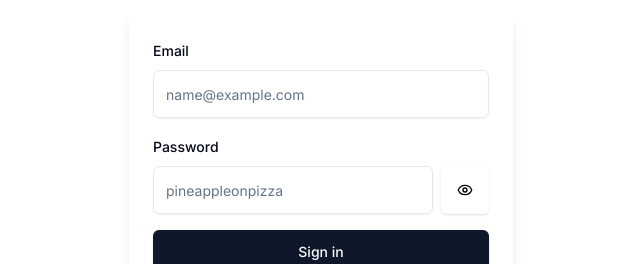
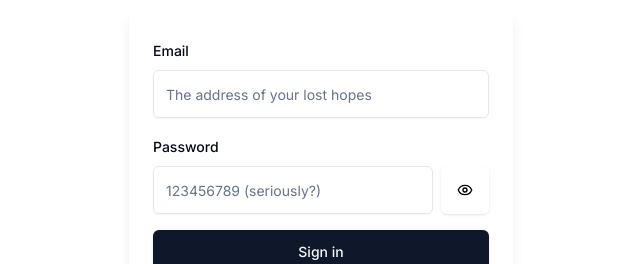
Before and after one commit to DevSrijit/keepthing, a Next.js app: page / in a window 1280 px wide. Shown: the part 242-506 px from the top of the page, without its empty margins (319-959 px from the left). Built offline with nearby package versions, Linux system fonts and the light colour scheme; no server answers.

Commit message:
[FEAT]: Update input placeholders for email and password fields

```diff
--- a/src/app/(auth)/page.tsx
+++ b/src/app/(auth)/page.tsx
@@ -189,7 +189,7 @@ export default function AuthPage() {
                     <Input
                       id="email"
                       type="email"
-                      placeholder="name@example.com"
+                      placeholder="The address of your lost hopes"
                       value={email}
                       onChange={(e) => setEmail(e.target.value)}
                       disabled={isLoading}
@@ -200,7 +200,7 @@ export default function AuthPage() {
 
                   <div className="space-y-2">
                     <Label htmlFor="password">Password</Label>
-                    <div className="flex flex-row space-x-2">
+                    <div className="flex flex-row">
                       <Input
                         id="password"
                         type={showPassword ? "text" : "password"}
@@ -208,8 +208,8 @@ export default function AuthPage() {
                         onChange={(e) => setPassword(e.target.value)}
                         disabled={isLoading}
                         required
-                        className="h-12 bg-background/50"
-                        placeholder="pineappleonpizza"
+                        className="h-12 bg-background/50 mr-2"
+                        placeholder="123456789 (seriously?)"
                       />
                       <Button
                         type="button"
@@ -218,9 +218,9 @@ export default function AuthPage() {
                       >
                         {
                           showPassword ? (
-                          <EyeOffIcon className="text-black" />
+                            <EyeOffIcon className="text-black" />
                           ) : (
-                          <EyeIcon className="text-black" />
+                            <EyeIcon className="text-black" />
                           )
                         }
                       </Button>
```
